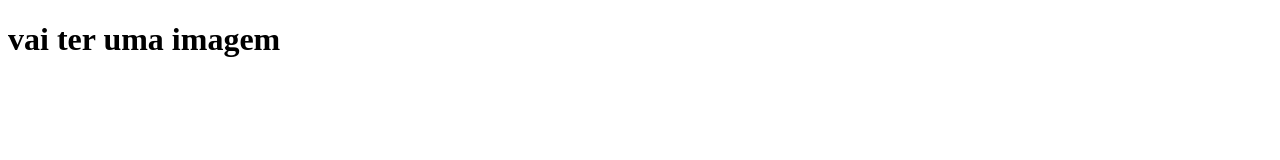
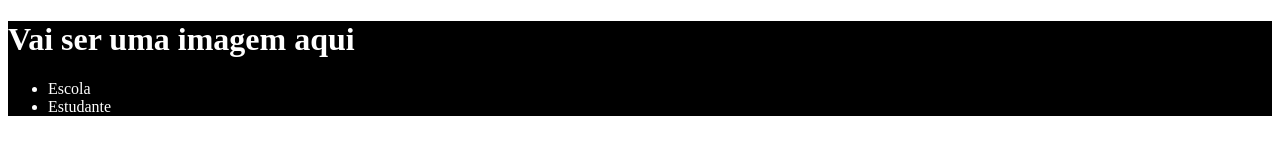
Before and after one commit to htmadx/siteescola, a plain HTML site: page index.html in a window 1280 px wide. Drawn offline with Linux system fonts and the light colour scheme.

Commit message:
cabecalho mais cores

```diff
--- a/index.html
+++ b/index.html
@@ -5,9 +5,16 @@
     <meta http-equiv="X-UA-Compatible" content="IE=edge">
     <meta name="viewport" content="width=device-width, initial-scale=1.0">
     <title>Document</title>
+    <link rel="stylesheet" href="style.css">
 </head>
 <body>
-<h1>vai ter uma imagem</h1>
+    <header>
+        <h1>Vai ser uma imagem aqui</h1>
+        <ul>
+            <li>Escola</li>
+            <li>Estudante</li>
+        </ul>
+    </header>
 
 </body>
 </html>
--- /dev/null
+++ b/style.css
@@ -0,0 +1,5 @@
+header {
+    background-color: #000000;
+    color: #FFFFFF;
+
+}
```
